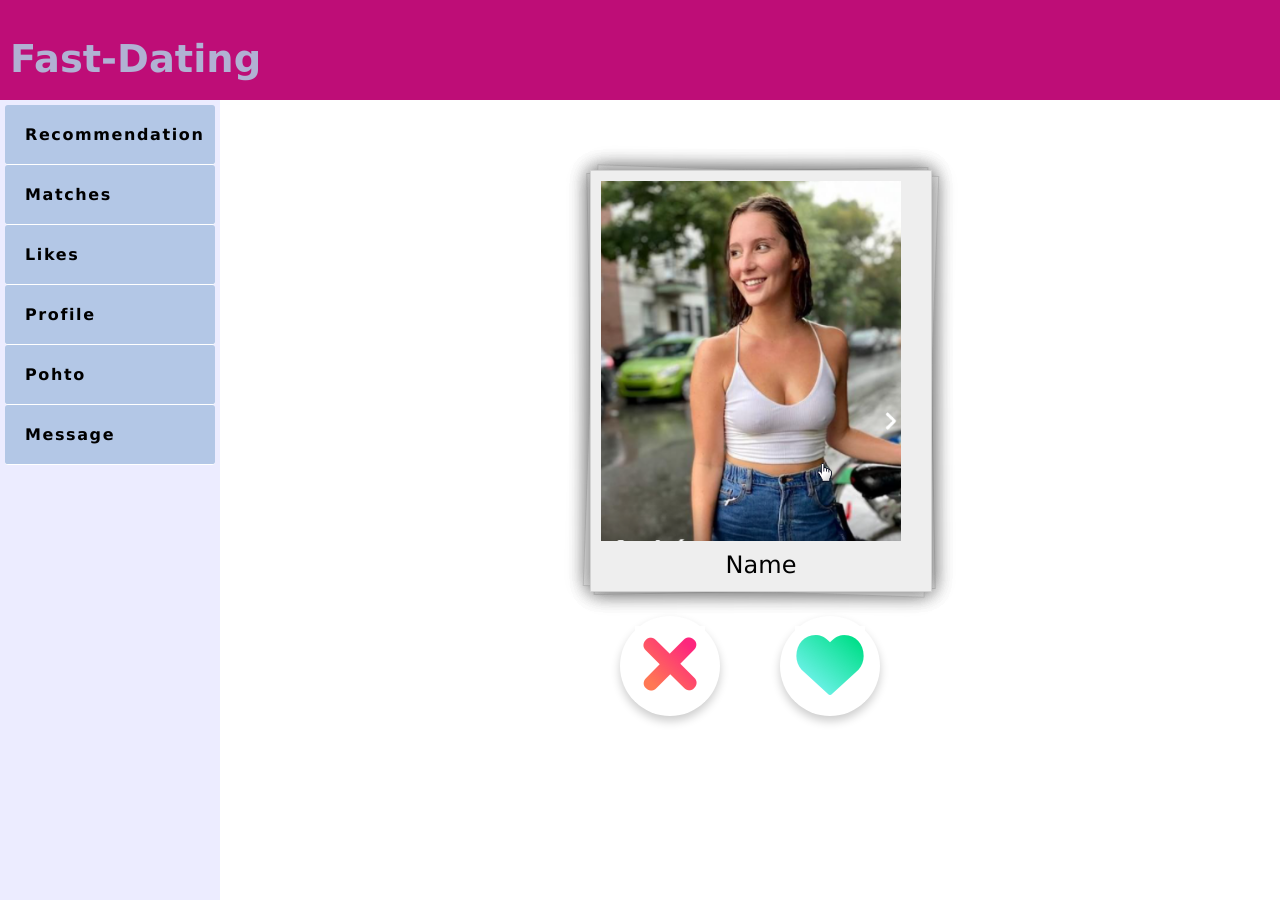
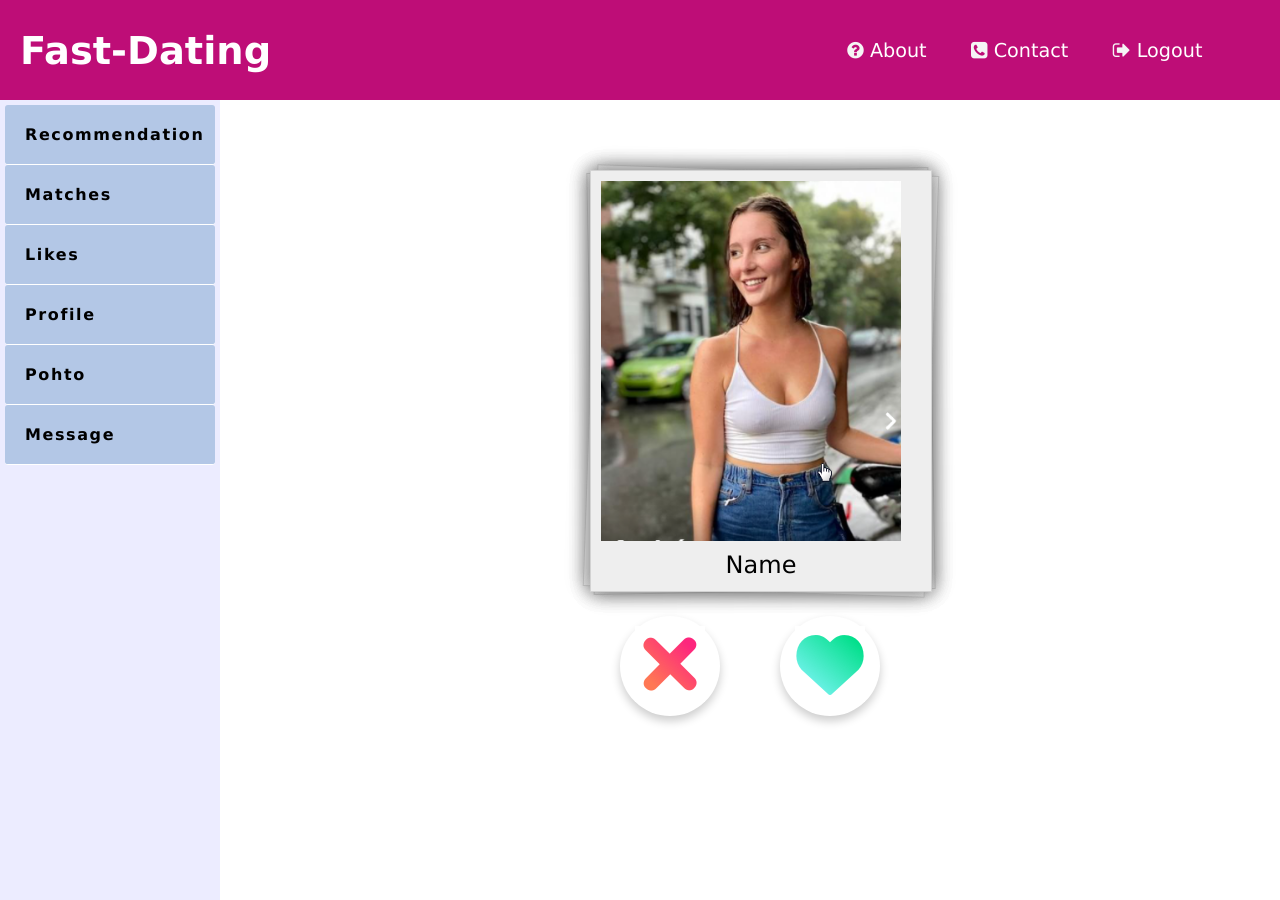
Before and after one commit to akhoeini/fast-dating, a PHP site: template templates/home.html.twig in a window 1280 px wide. Run offline with PHP 8.4, Linux system fonts and the light colour scheme; the template is opened without the code that fills it, so the values that code supplies are empty; some libraries are stand-ins or nearby versions.

Commit message:
add header menu

```diff
--- a/templates/home.html.twig
+++ b/templates/home.html.twig
@@ -3,10 +3,12 @@
 <head>
 <title>Fast-Dating MyTinder</title>
 <meta charset="utf-8">
+<link rel="stylesheet" href="https://cdnjs.cloudflare.com/ajax/libs/font-awesome/4.7.0/css/font-awesome.min.css">
+<link rel="stylesheet" type="text/css" href="./css/jTinder.css">
+
 <script type="text/javascript" src="./js/jquery.min.js"></script>
 <script type="text/javascript" src="./js/jquery.transform2d.js"></script>
 <script type="text/javascript" src="./js/jquery.jTinder.js"></script>
-<link rel="stylesheet" type="text/css" href="./css/jTinder.css">
 <style>
 body {
     font-family:Verdana, Arial, sans-serif;
@@ -27,6 +29,13 @@ header {
     display: flex;
     flex-direction: row;
     z-index: 1;
+}
+
+h1 {
+    position: relative;
+    margin:auto;
+    margin-left:10px;
+    color: rgb(255,255,255);
 }
 
 .main {
@@ -104,7 +113,7 @@ footer {
 .main-nav {
     position: relative;
     width: auto;
-    right: -1200px;
+    padding: 10px 10px 10px 10px;
     --color-1: rgba(196, 206, 214, 0.8);
     --color-2: rgba(75, 96, 114, 0.8);
 }
@@ -118,7 +127,7 @@ footer {
   border-bottom: none;
 }
 .main-nav ul li a {
-  color: var(--color-1);
+  color: rgb(255,255,255);
   text-decoration: none;
 }
 .main-nav ul li a:hover {
@@ -129,6 +138,24 @@ footer {
 <body>
     <header>
         <h1>Fast-Dating</h1>
+         <nav id="nav-bar" class="main-nav">
+            <ul>
+               <li>
+                  <i class="fa fa-question-circle" style="color: whitesmoke;"></i>
+                  <a href="#about" class="nav-link">About</a>
+               </li>
+               <li>
+                  <i class="fa fa-phone-square" style="color: whitesmoke;"></i>
+                  <a href="#products" class="nav-link">Contact</a>
+               </li>
+               <li>
+                  <i class="fa fa-sign-out" style="color: whitesmoke;"></i>
+                  <a href="#contact" class="nav-link">Logout</a>
+               </li>
+               <li>
+            </ul>
+         </nav>
+
     </header>
     <div class="main">
         <div class="sidebar">
```
